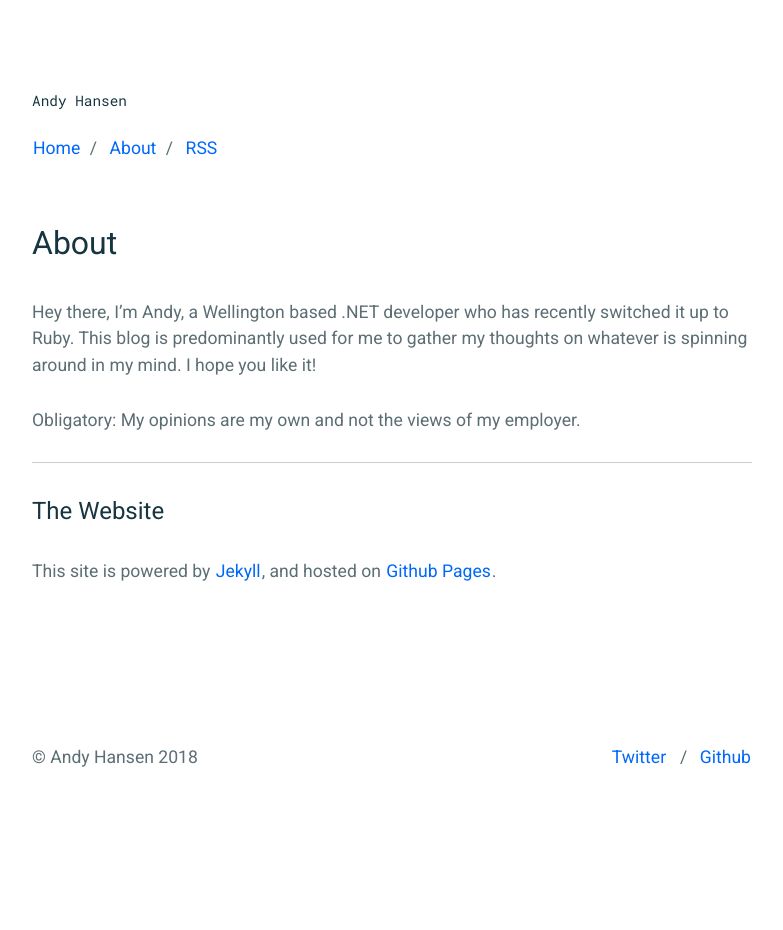
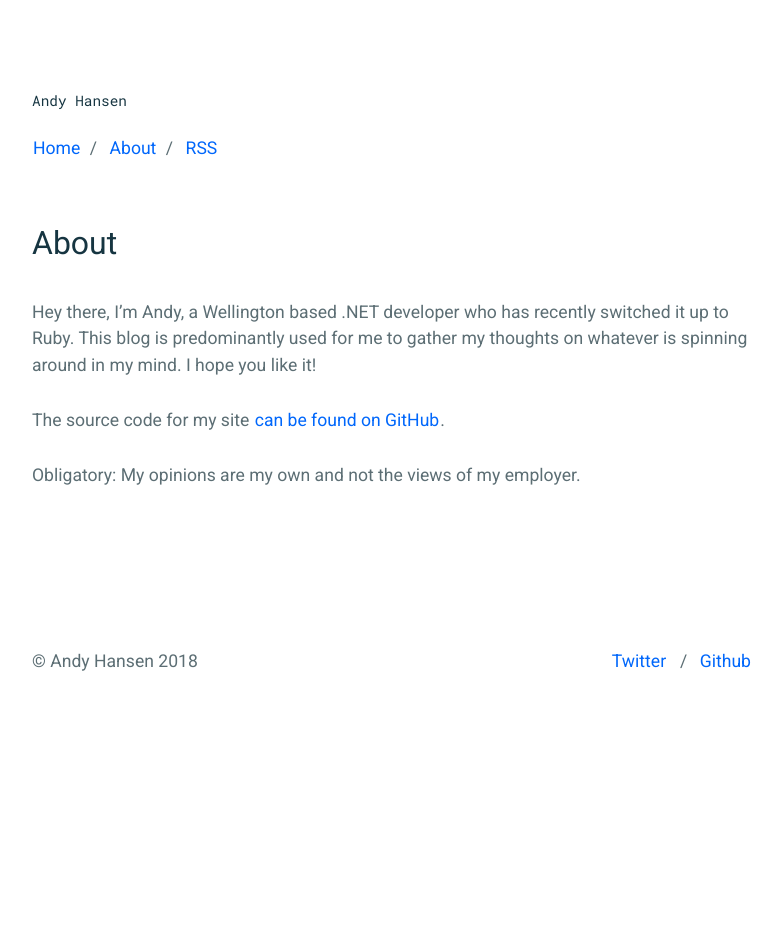
Before and after one commit to andyhansen/blog, a Jekyll site: the page built from _pages/about.md, in a window 1280 px wide. Shown: the whole page, without its empty margins (248-1031 px from the left). Built offline with Jekyll 4.4.1, drawn with Linux system fonts in a browser that asks for light colours; after the commit the page ends 900 px from its top, so only the background shows below that.

Commit message:
Source code link on the about screen

```diff
--- a/_pages/about.md
+++ b/_pages/about.md
@@ -8,9 +8,6 @@ Hey there, I'm Andy, a Wellington based .NET developer who has recently switched
 This blog is predominantly used for me to gather my thoughts on whatever is spinning around in my mind.
 I hope you like it!
 
+The source code for my site [can be found on GitHub](https://github.com/andyhansen/blog).
+
 Obligatory: My opinions are my own and not the views of my employer.
-
-----
-
-## The Website
-This site is powered by [Jekyll](https://jekyllrb.com), and hosted on [Github Pages](https://pages.github.com).
```
